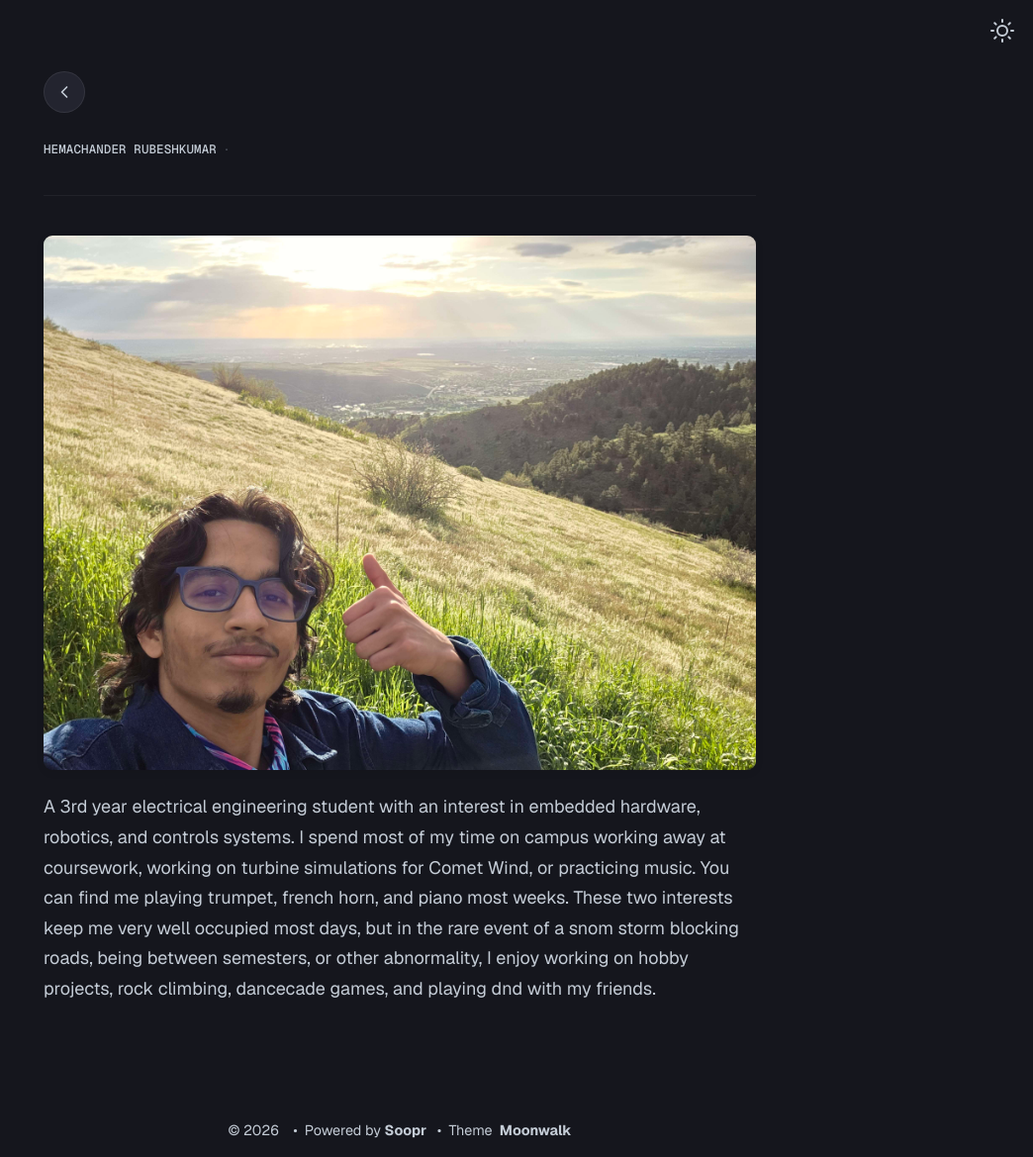
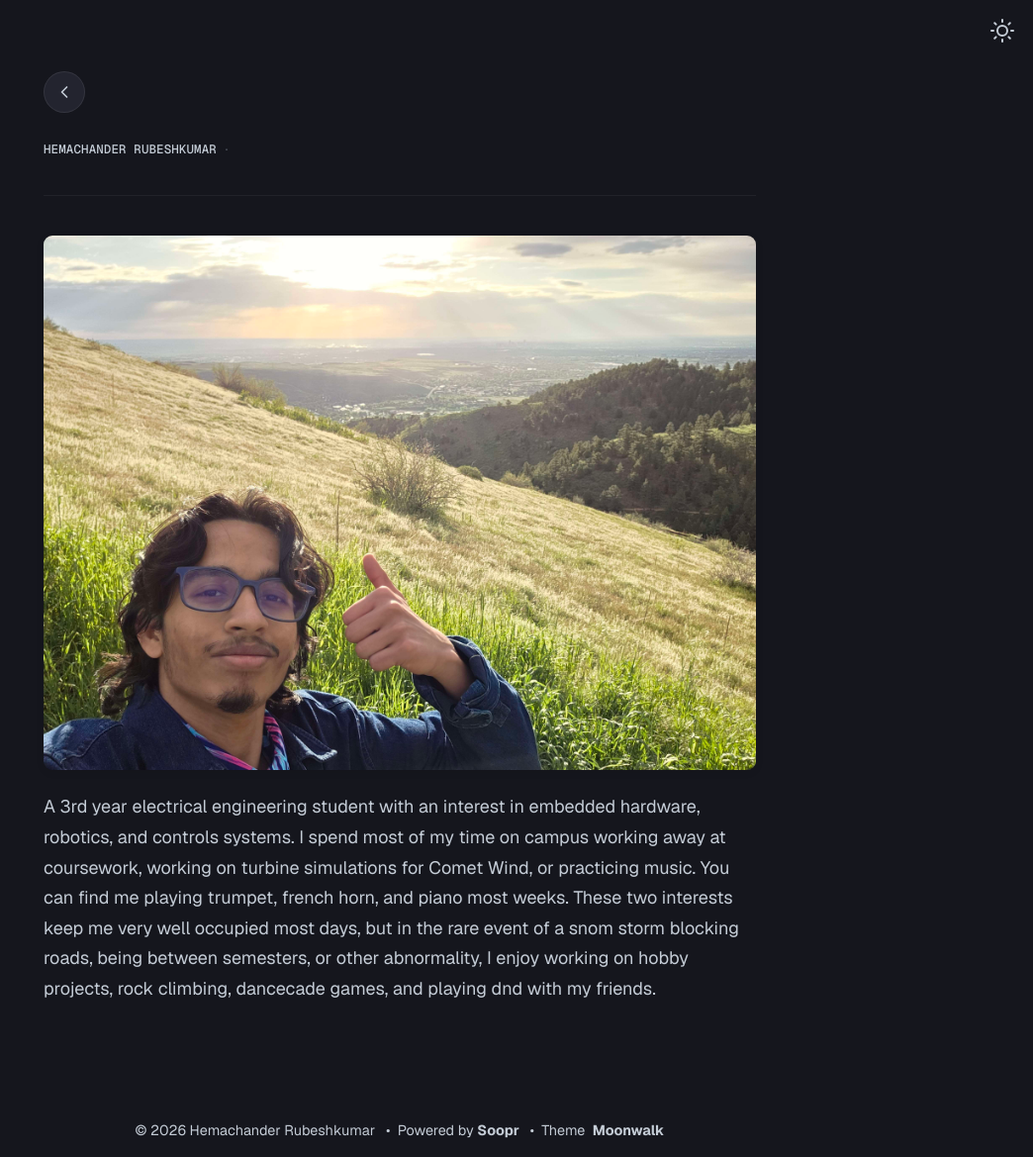
Before and after one commit to Hemachander65/hemachander65.github.io, a Jekyll site: the page built from about.md, in a window 1280 px wide. Shown: the whole page at 99% size, without its empty margins (236-1280 px from the left). Built offline with Jekyll 4.4.1, drawn with Linux system fonts in a browser that asks for light colours.

Commit message:
remote build finally functioning with theme. Config and intex.md were the main changes

```diff
--- a/_config.yml
+++ b/_config.yml
@@ -1,3 +1,6 @@
+title: Hemachander Rubeshkumar
+author: Hemachander Rubeshkumar
+url: https://hemachander65.github.io/
 remote_theme: abhinavs/moonwalk
 
 plugins:
```
Also changed, not shown: index.md (added, +3 -0 lines), dactyl-manuform.md (renamed from _posts/dactyl-manuform.md), turbine-simulink.md (renamed from _posts/turbine-simulink.md), 6 other files.
